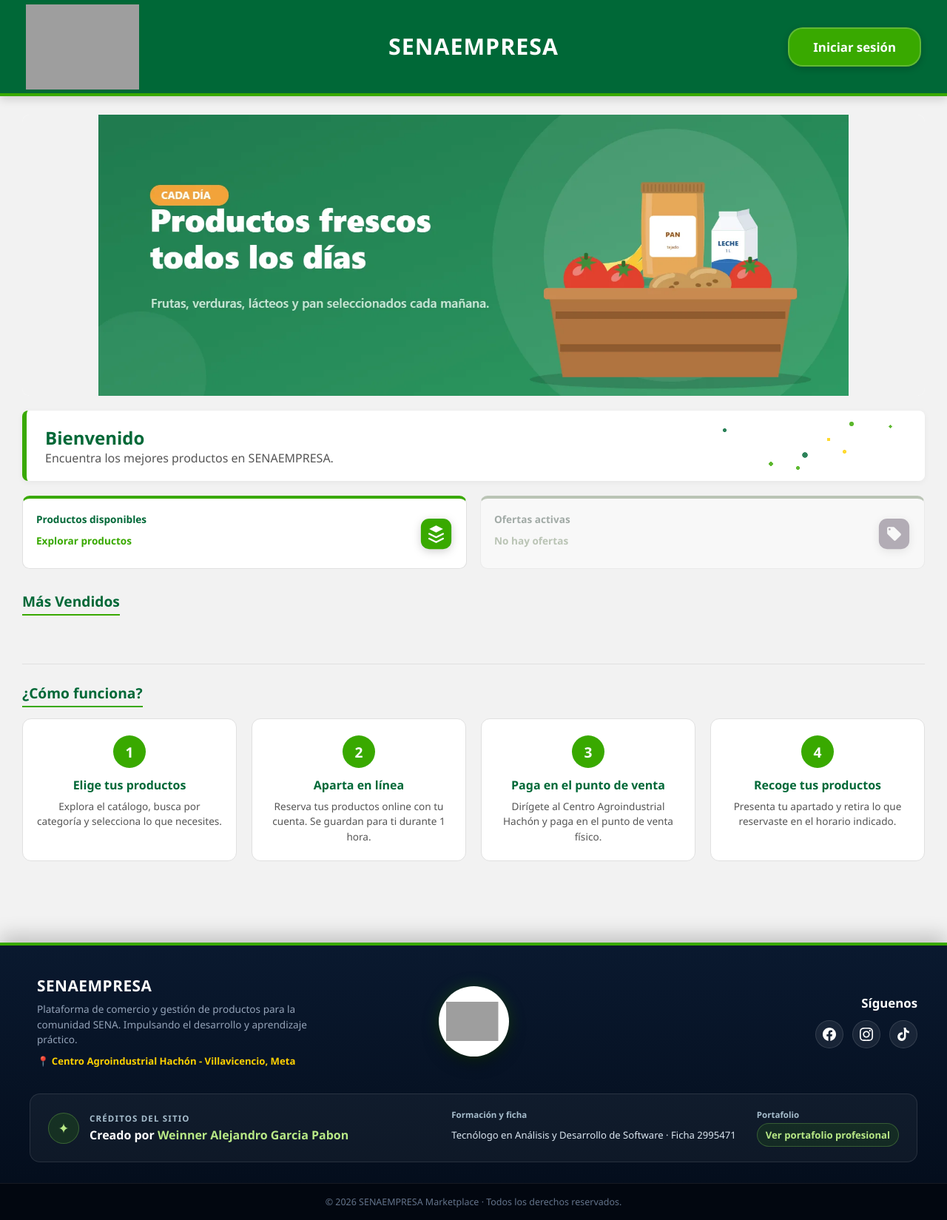
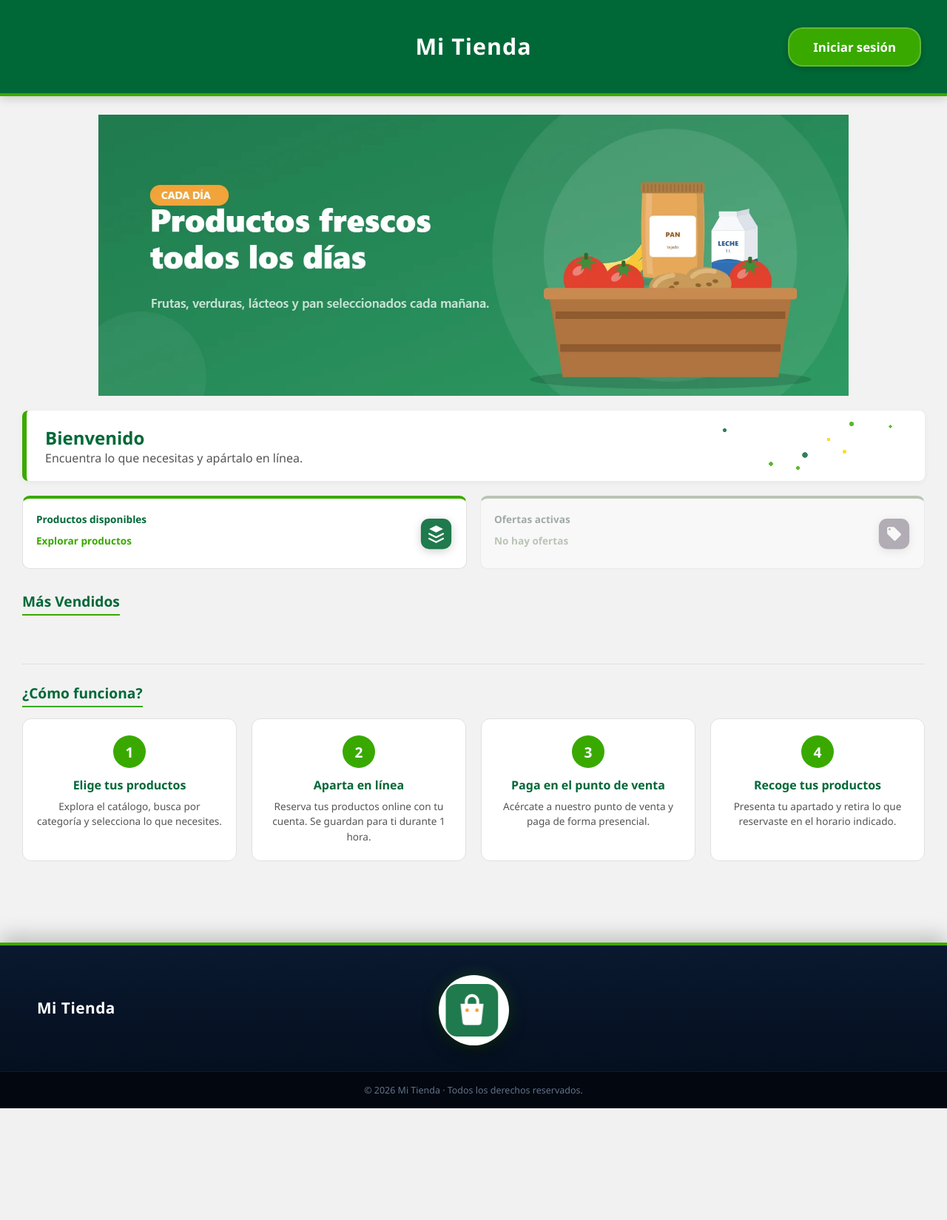
Before and after one commit to pulposky/Marketplace, a Node server app: page / in a window 1280 px wide. Shown: the whole page at 74% size. After the commit the page ends 1498 px from the top, so only its background shows below. Run offline with Node 20, Linux system fonts and the light colour scheme; data that the repository does not hold is empty; grey boxes are pictures that could not be loaded.

Commit message:
feat(vistas): identidad de la tienda en las vistas públicas y sin referencias institucionales
- headMeta en inicio, catálogo, ficha, perfil, apartados y error
- logo, nombre, eslogan, dirección, horario, contacto y redes desde la tienda
- duración del apartado según minutos_expiracion_apartado (partial duracionApartado)
- se elimina el crédito del creador y el banner del perfil
- clases y variables CSS con nombres neutros (logo-marca, --color-primario)

Co-Authored-By: Claude Opus 5.5 <noreply@anthropic.com>

```diff
--- a/public/css/creditoCreador.css
+++ /dev/null
@@ -1,157 +0,0 @@
-/* =============================================
-   CREDITOS Y AUTORIA DEL SITIO
-   ============================================= */
-
-.credito-creador {
-    display: flex;
-    align-items: center;
-    justify-content: space-between;
-    gap: 30px;
-    margin: 0 40px 28px;
-    padding: 20px 24px;
-    color: #dbe7f1;
-    background: rgba(255, 255, 255, .045);
-    border: 1px solid rgba(255, 255, 255, .1);
-    border-radius: 14px;
-    animation: aparecer-credito .65s ease-out both;
-}
-
-.credito-creador-encabezado {
-    display: flex;
-    align-items: center;
-    gap: 14px;
-}
-
-.credito-creador-icono {
-    display: grid;
-    width: 42px;
-    height: 42px;
-    flex: 0 0 42px;
-    place-items: center;
-    color: #b8e986;
-    background: rgba(57, 169, 0, .16);
-    border: 1px solid rgba(142, 218, 89, .3);
-    border-radius: 50%;
-    font-size: 1.2rem;
-    transition: transform .25s ease, background-color .25s ease;
-}
-
-.credito-creador:hover .credito-creador-icono {
-    transform: rotate(-8deg) scale(1.06);
-    background: rgba(57, 169, 0, .25);
-}
-
-.credito-creador-etiqueta {
-    margin: 0 0 4px;
-    color: #a6bdcc;
-    font-size: .72rem;
-    font-weight: 700;
-    letter-spacing: .1em;
-    text-transform: uppercase;
-}
-
-.credito-creador h2 {
-    margin: 0;
-    color: #fff;
-    font-size: 1rem;
-    font-weight: 600;
-}
-
-.credito-creador h2 span {
-    color: #b8e986;
-}
-
-.credito-creador-datos {
-    display: flex;
-    flex-wrap: wrap;
-    justify-content: flex-end;
-    gap: 12px 28px;
-}
-
-.credito-creador-datos p {
-    display: grid;
-    gap: 4px;
-    margin: 0;
-    color: #dbe7f1;
-    font-size: .82rem;
-}
-
-.credito-creador-datos strong {
-    color: #a6bdcc;
-    font-size: .72rem;
-    font-weight: 600;
-}
-
-.credito-creador-datos a {
-    display: inline-flex;
-    width: fit-content;
-    align-items: center;
-    padding: 6px 11px;
-    color: #b8e986;
-    background: rgba(57, 169, 0, .12);
-    border: 1px solid rgba(142, 218, 89, .28);
-    border-radius: 999px;
-    font-weight: 600;
-    text-decoration: none;
-    transition: color .2s ease, background-color .2s ease, border-color .2s ease, transform .2s ease;
-}
-
-.credito-creador-datos a:hover,
-.credito-creador-datos a:focus-visible {
-    color: #fff;
-    background: rgba(57, 169, 0, .32);
-    border-color: rgba(184, 233, 134, .7);
-    transform: translateY(-2px);
-    outline: none;
-}
-
-@keyframes aparecer-credito {
-    from {
-        opacity: 0;
-        transform: translateY(10px);
-    }
-    to {
-        opacity: 1;
-        transform: translateY(0);
-    }
-}
-
-@media (max-width: 850px) {
-    .credito-creador {
-        align-items: flex-start;
-        flex-direction: column;
-        gap: 18px;
-        margin: 0 20px 24px;
-    }
-
-    .credito-creador-datos {
-        justify-content: flex-start;
-        padding-left: 56px;
-    }
-}
-
-@media (max-width: 520px) {
-    .credito-creador {
-        padding: 18px;
-    }
-
-    .credito-creador-datos {
-        flex-direction: column;
-        padding-left: 0;
-    }
-}
-
-@media (prefers-reduced-motion: reduce) {
-    .credito-creador,
-    .credito-creador-icono,
-    .credito-creador-datos a {
-        animation: none;
-        transition: none;
-    }
-
-    .credito-creador:hover .credito-creador-icono,
-    .credito-creador-datos a:hover,
-    .credito-creador-datos a:focus-visible {
-        transform: none;
-    }
-}
--- a/public/css/error.css
+++ b/public/css/error.css
@@ -1,5 +1,5 @@
 :root {
-    --verde-sena: #39A900;
+    --color-primario: #39A900;
     --verde-oscuro: #006837;
     --blanco: #FFFFFF;
     --gris-claro: #F2F2F2;
@@ -32,7 +32,7 @@ body {
     width: 120px;
     height: 120px;
     margin: 0 auto 1.5rem;
-    color: var(--verde-sena);
+    color: var(--color-primario);
     opacity: 0.8;
 }
 
@@ -69,6 +69,6 @@ body {
 }
 
 .error-boton:hover {
-    background-color: var(--verde-sena);
+    background-color: var(--color-primario);
     transform: translateY(-2px);
 }
--- a/public/css/main.css
+++ b/public/css/main.css
@@ -1,7 +1,7 @@
 
 :root {
-    /* Paleta Oficial SENA 2024 */
-    --verde-sena: #39A900;
+    /* Paleta de la marca */
+    --color-primario: #39A900;
     --verde-oscuro: #006837;
     --violeta: #71277B;
     --azul-oscuro: #003B4C;
@@ -351,10 +351,10 @@ body {
 
 .banner-bienvenida::before {
     background-image:
-        radial-gradient(circle, var(--verde-sena) 40%, transparent 45%),
+        radial-gradient(circle, var(--color-primario) 40%, transparent 45%),
         radial-gradient(circle, var(--verde-oscuro) 35%, transparent 40%),
         radial-gradient(circle, var(--amarillo) 40%, transparent 45%),
-        radial-gradient(circle, var(--verde-sena) 30%, transparent 35%),
+        radial-gradient(circle, var(--color-primario) 30%, transparent 35%),
         radial-gradient(circle, var(--verde-oscuro) 35%, transparent 40%);
     background-size: 10px 10px, 14px 14px, 8px 8px, 12px 12px, 9px 9px;
     background-position: 95% 15%, 75% 65%, 85% 40%, 60% 80%, 40% 25%;
@@ -365,9 +365,9 @@ body {
 .banner-bienvenida::after {
     background-image:
         radial-gradient(circle, var(--verde-oscuro) 35%, transparent 40%),
-        radial-gradient(circle, var(--verde-sena) 40%, transparent 45%),
+        radial-gradient(circle, var(--color-primario) 40%, transparent 45%),
         radial-gradient(circle, var(--amarillo) 30%, transparent 35%),
-        radial-gradient(circle, var(--verde-sena) 35%, transparent 40%);
+        radial-gradient(circle, var(--color-primario) 35%, transparent 40%);
     background-size: 12px 12px, 7px 7px, 11px 11px, 9px 9px;
     background-position: 90% 75%, 70% 20%, 50% 60%, 30% 85%;
     background-repeat: no-repeat;
@@ -857,13 +861,13 @@ body {
     align-items: center;
 }
 
-.enlace-logo-sena {
+.enlace-logo-marca {
     display: inline-block;
     text-decoration: none;
     border-radius: 50%;
 }
 
-.contenedor-logo-sena {
+.contenedor-logo-marca {
     width: 95px;
     height: 95px;
     background-color: var(--blanco);
@@ -880,7 +884,7 @@ body {
     will-change: transform, box-shadow;
 }
 
-.logo-sena-footer {
+.logo-marca-footer {
     max-width: 100%;
     max-height: 100%;
     width: auto;
--- a/public/views/error.ejs
+++ b/public/views/error.ejs
@@ -1,10 +1,8 @@
 <!DOCTYPE html>
 <html lang="es">
 <head>
-    <meta charset="UTF-8">
-    <meta name="viewport" content="width=device-width, initial-scale=1.0">
-    <link rel="icon" type="image/png" href="/img/Logo_sena.png">
-    <title><%= codigo %> - Marketplace SENA</title>
+    <%# El error puede ocurrir antes de generar el token CSRF: se pasa vacío en ese caso %>
+    <%- include('partials/headMeta', { titulo: 'Error ' + codigo, csrfToken: typeof csrfToken !== 'undefined' ? csrfToken : '' }) %>
     <link rel="stylesheet" href="/css/error.css">
 </head>
 <body>
--- a/public/views/main.ejs
+++ b/public/views/main.ejs
@@ -2,18 +2,13 @@
 <html lang="es">
 
 <head>
-    <meta charset="UTF-8">
-    <meta name="viewport" content="width=device-width, initial-scale=1.0">
-    <link rel="icon" type="image/png" href="/img/Logo_sena.png">
-    <meta name="csrf-token" content="<%= csrfToken %>">
-    <title>SENAEMPRESA Marketplace</title>
+    <%- include('partials/headMeta', { titulo: 'Inicio' }) %>
     <script nonce="<%= cspNonce %>">
         window.addEventListener('pageshow', function(e) {
             if (e.persisted) window.location.reload();
         });
     </script>
     <link rel="stylesheet" href="/css/main.css">
-    <link rel="stylesheet" href="/css/creditoCreador.css">
     <link rel="stylesheet" href="/css/login.css">
     <link rel="stylesheet" href="/css/registro.css">
     <link rel="stylesheet" href="/css/toast.css">
@@ -25,12 +20,12 @@
     <header class="navbar-superior">
         <!-- Contenedor Izquierdo -->
         <div class="navbar-izquierda">
-            <img src="/img/Logo_SENAEMPRESA.png" alt="Logo SENAEMPRESA" class="imagen">
+            <img src="<%= tienda.logo_url || '/img/marca/logo-default.svg' %>" alt="<%= tienda.nombre %>" class="imagen">
         </div>
 
         <!-- Contenedor Centro -->
                 <div class="marca-navbar">
-            <h2>SENAEMPRESA</h2>
+            <h2><%= tienda.nombre %></h2>
         </div>
 
         <!-- Contenedor Derecho -->
@@ -79,7 +74,7 @@
                     <% } else { %>
                         <h2>Bienvenido</h2>
                         <% } %>
-                            <p>Encuentra los mejores productos en SENAEMPRESA.</p>
+                            <p><%= tienda.eslogan || 'Encuentra lo que necesitas y apártalo en línea.' %></p>
             </div>
 
             <!-- TARJETAS DE ESTADÍSTICAS -->
@@ -92,7 +87,7 @@
                             Explorar productos
                             <svg class="icono-estadistica" viewBox="0 0 48 48" fill="none"
                                 xmlns="http://www.w3.org/2000/svg" aria-hidden="true">
-                                <rect x="2" y="2" width="44" height="44" rx="12" fill="#39A900" />
+                                <rect x="2" y="2" width="44" height="44" rx="12" fill="<%= tienda.color_primario || '#39A900' %>" />
                                 <path d="M14 17l10-5 10 5-10 5-10-5z" fill="#fff" />
                                 <path d="M14 24l10 5 10-5M14 31l10 5 10-5" stroke="#fff" stroke-width="2.5"
                                     stroke-linecap="round" stroke-linejoin="round" />
@@ -265,12 +260,12 @@
                 <div class="tarjeta-proceso">
                     <div class="numero-proceso">2</div>
                     <h4>Aparta en línea</h4>
-                    <p>Reserva tus productos online con tu cuenta. Se guardan para ti durante 1 hora.</p>
+                    <p>Reserva tus productos online con tu cuenta. Se guardan para ti durante <%- include('partials/duracionApartado') %>.</p>
                 </div>
                 <div class="tarjeta-proceso">
                     <div class="numero-proceso">3</div>
                     <h4>Paga en el punto de venta</h4>
-                    <p>Dirígete al Centro Agroindustrial Hachón y paga en el punto de venta físico.</p>
+                    <p><% if (tienda.direccion) { %>Dirígete a <%= tienda.direccion %> y paga en el punto de venta físico.<% } else { %>Acércate a nuestro punto de venta y paga de forma presencial.<% } %></p>
                 </div>
                 <div class="tarjeta-proceso">
                     <div class="numero-proceso">4</div>
@@ -324,8 +319,8 @@
                 <span class="cerrar-modal" id="cerrarModal">&times;</span>
                 <div class="contenedor-login">
                     <div class="marca">
-                        <img src="/img/Logo_sena.png" alt="Logo" class="marca-icono">
-                        <span class="marca-texto">Marketplace</span>
+                        <img src="<%= tienda.logo_url || '/img/marca/logo-default.svg' %>" alt="<%= tienda.nombre %>" class="marca-icono">
+                        <span class="marca-texto"><%= tienda.nombre %></span>
                     </div>
                     <main class="login" role="main">
                         <div class="login-encabezado">
@@ -389,7 +384,7 @@
                     </main>
                     <footer class="pie-pagina">
                         <span class="pie-punto" aria-hidden="true"></span>
-                        SENA · Colombia
+                        <%= tienda.nombre %>
                     </footer>
                 </div>
             </div>
@@ -401,8 +396,8 @@
                 <span class="cerrar-modal" id="cerrarModalRegistro">&times;</span>
                 <div class="contenedor-registro">
                     <div class="marca">
-                        <img src="/img/Logo_sena.png" alt="Logo" class="marca-icono">
-                        <span class="marca-texto">Marketplace</span>
+                        <img src="<%= tienda.logo_url || '/img/marca/logo-default.svg' %>" alt="<%= tienda.nombre %>" class="marca-icono">
+                        <span class="marca-texto"><%= tienda.nombre %></span>
                     </div>
                     <main class="registro" role="main">
                         <div class="registro-encabezado">
@@ -443,70 +438,86 @@
                     </main>
                     <footer class="pie-pagina">
                         <span class="pie-punto" aria-hidden="true"></span>
-                        SENA · Colombia
+                        <%= tienda.nombre %>
                     </footer>
                 </div>
             </div>
         </div>
     </div>
 
-    <!-- FOOTER PRINCIPAL -->
+    <!-- FOOTER PRINCIPAL: solo muestra los datos de la tienda que estén configurados -->
     <footer class="pie-pagina-principal">
         <div class="contenedor-footer">
 
-            <!-- Columna Izquierda: Información -->
+            <!-- Columna Izquierda: Información y contacto -->
             <div class="columna-footer columna-info">
-                <h3>SENAEMPRESA</h3>
-                <p class="descripcion-empresa">
-                    Plataforma de comercio y gestión de productos para la comunidad SENA. Impulsando el desarrollo y
-                    aprendizaje práctico.
-                </p>
-                <p class="ubicacion">📍 Centro Agroindustrial Hachón - Villavicencio, Meta</p>
+                <h3><%= tienda.nombre %></h3>
+                <% if (tienda.descripcion) { %>
+                    <p class="descripcion-empresa"><%= tienda.descripcion %></p>
+                <% } %>
+                <% if (tienda.direccion) { %>
+                    <p class="ubicacion">📍 <%= tienda.direccion %></p>
+                <% } %>
+                <% if (tienda.horario) { %>
+                    <p class="ubicacion">🕒 <%= tienda.horario %></p>
+                <% } %>
+                <% if (tienda.telefono) { %>
+                    <p class="ubicacion">📞 <a href="tel:<%= String(tienda.telefono).replace(/[^\d+]/g, '') %>"><%= tienda.telefono %></a></p>
+                <% } %>
+                <% if (tienda.whatsapp && String(tienda.whatsapp).replace(/\D/g, '')) { %>
+                    <p class="ubicacion">💬 <a href="https://wa.me/<%= String(tienda.whatsapp).replace(/\D/g, '') %>" target="_blank" rel="noopener noreferrer">WhatsApp</a></p>
+                <% } %>
+                <% if (tienda.correo) { %>
+                    <p class="ubicacion">✉️ <a href="mailto:<%= tienda.correo %>"><%= tienda.correo %></a></p>
+                <% } %>
             </div>
 
-            <!-- Columna Central: Logo SENA Destacado -->
+            <!-- Columna Central: Logo de la tienda -->
             <div class="columna-footer columna-centro">
-                <a href="https://betowa.sena.edu.co/" target="_blank" rel="noopener noreferrer" class="enlace-logo-sena"
-                    title="Visitar SENA">
-                    <div class="contenedor-logo-sena">
-                        <img src="/img/Logo_sena.png" alt="Logo SENA" class="logo-sena-footer">
+                <a href="/" class="enlace-logo-marca" title="Inicio">
+                    <div class="contenedor-logo-marca">
+                        <img src="<%= tienda.logo_url || '/img/marca/logo-default.svg' %>" alt="<%= tienda.nombre %>" class="logo-marca-footer">
                     </div>
                 </a>
             </div>
 
-            <!-- Columna Derecha: Redes Sociales -->
+            <!-- Columna Derecha: Redes Sociales (solo las configuradas) -->
+            <% if (tienda.facebook || tienda.instagram || tienda.tiktok) { %>
             <div class="columna-footer columna-redes">
                 <h4>Síguenos</h4>
                 <div class="redes-sociales">
-                    <a href="https://www.facebook.com/people/Sena-Empresa-Cam-Hach%C3%B3n/61563872780107/?locale=es_LA"
-                        target="_blank" aria-label="Facebook" class="icono-red facebook">
+                    <% if (tienda.facebook) { %>
+                    <a href="<%= tienda.facebook %>" target="_blank" rel="noopener noreferrer" aria-label="Facebook" class="icono-red facebook">
                         <svg viewBox="0 0 24 24" width="18" height="18" fill="currentColor">
                             <path
                                 d="M24 12.073c0-6.627-5.373-12-12-12s-12 5.373-12 12c0 5.99 4.388 10.954 10.125 11.854v-8.385H7.078v-3.47h3.047V9.43c0-3.007 1.792-4.669 4.533-4.669 1.312 0 2.686.235 2.686.235v2.953H15.83c-1.491 0-1.956.925-1.956 1.874v2.25h3.328l-.532 3.47h-2.796v8.385C19.612 23.027 24 18.062 24 12.073z" />
                         </svg>
                     </a>
-                    <a href="https://www.instagram.com/senaempresahachon/" target="_blank" aria-label="Instagram"
-                        class="icono-red instagram">
+                    <% } %>
+                    <% if (tienda.instagram) { %>
+                    <a href="<%= tienda.instagram %>" target="_blank" rel="noopener noreferrer" aria-label="Instagram" class="icono-red instagram">
                         <svg viewBox="0 0 24 24" width="18" height="18" fill="currentColor">
                             <path
                                 d="M12 2.163c3.204 0 3.584.012 4.85.07 3.252.148 4.771 1.691 4.919 4.919.058 1.265.069 1.645.069 4.849 0 3.205-.012 3.584-.069 4.849-.149 3.225-1.664 4.771-4.919 4.919-1.266.058-1.644.07-4.85.07-3.204 0-3.584-.012-4.849-.07-3.26-.149-4.771-1.699-4.919-4.92-.058-1.265-.07-1.644-.07-4.849 0-3.204.013-3.583.07-4.849.149-3.227 1.664-4.771 4.919-4.919 1.266-.057 1.645-.069 4.849-.069zm0-2.163c-3.259 0-3.667.014-4.947.072-4.358.2-6.78 2.618-6.98 6.98-.059 1.281-.073 1.689-.073 4.948 0 3.259.014 3.668.072 4.948.2 4.358 2.618 6.78 6.98 6.98 1.281.058 1.689.072 4.948.072 3.259 0 3.668-.014 4.948-.072 4.354-.2 6.782-2.618 6.979-6.98.059-1.28.073-1.689.073-4.948 0-3.259-.014-3.667-.072-4.947-.196-4.354-2.617-6.78-6.979-6.98-1.281-.059-1.69-.073-4.949-.073zm0 5.838c-3.403 0-6.162 2.759-6.162 6.162s2.759 6.163 6.162 6.163 6.162-2.759 6.162-6.163c0-3.403-2.759-6.162-6.162-6.162zm0 10.162c-2.209 0-4-1.79-4-4 0-2.209 1.791-4 4-4s4 1.791 4 4c0 2.21-1.791 4-4 4zm6.406-11.845c-.796 0-1.441.645-1.441 1.44s.645 1.44 1.441 1.44c.795 0 1.439-.645 1.439-1.44s-.644-1.44-1.439-1.44z" />
                         </svg>
                     </a>
-                    <a href="https://tiktok.com" target="_blank" aria-label="TikTok" class="icono-red tiktok">
+                    <% } %>
+                    <% if (tienda.tiktok) { %>
+                    <a href="<%= tienda.tiktok %>" target="_blank" rel="noopener noreferrer" aria-label="TikTok" class="icono-red tiktok">
                         <svg viewBox="0 0 24 24" width="18" height="18" fill="currentColor">
                             <path
                                 d="M12.525.02c1.31-.02 2.61-.01 3.91-.02.08 1.53.63 3.09 1.75 4.17 1.12 1.11 2.7 1.62 4.24 1.79v4.03c-1.44-.05-2.89-.35-4.2-.97-.57-.26-1.1-.59-1.62-.93-.01 2.92.01 5.84-.02 8.75-.08 1.4-.54 2.79-1.35 3.94-1.31 1.92-3.58 3.17-5.91 3.21-1.43.08-2.86-.31-4.08-1.03-2.02-1.19-3.44-3.37-3.65-5.71-.28-2.36.54-4.74 2.19-6.42 1.43-1.47 3.42-2.31 5.48-2.35.45-.02.9.02 1.34.08v4.03c-.34-.07-.69-.11-1.04-.1-.85.01-1.69.32-2.33.88-.86.72-1.35 1.83-1.31 2.96.03.95.48 1.86 1.22 2.45.83.67 1.93.94 2.98.78 1.05-.14 2.01-.8 2.53-1.73.34-.58.53-1.25.53-1.93.02-3.88.01-7.77.01-11.66z" />
                         </svg>
                     </a>
+                    <% } %>
                 </div>
             </div>
+            <% } %>
 
         </div>
 
-        <%- include('partials/creditoCreador') %>
-
         <div class="pie-copyright">
-            <p>&copy; 2026 SENAEMPRESA Marketplace · Todos los derechos reservados.</p>
+            <p>&copy; <%= new Date().getFullYear() %> <%= tienda.nombre %> · Todos los derechos reservados.</p>
         </div>
     </footer>
 
--- a/public/views/partials/creditoCreador.ejs
+++ /dev/null
@@ -1,14 +0,0 @@
-<!-- Espacio para reconocer la autoría y las credenciales profesionales del creador. -->
-<section class="credito-creador" aria-labelledby="tituloCreditoCreador">
-    <div class="credito-creador-encabezado">
-        <span class="credito-creador-icono" aria-hidden="true">✦</span>
-        <div>
-            <p class="credito-creador-etiqueta">Créditos del sitio</p>
-            <h2 id="tituloCreditoCreador">Creado por <span>Weinner Alejandro Garcia Pabon</span></h2>
-        </div>
-    </div>
-    <div class="credito-creador-datos">
-        <p><strong>Formación y ficha</strong><span>Tecnólogo en Análisis y Desarrollo de Software · Ficha 2995471</span></p>
-        <p><strong>Portafolio</strong><a href="https://portafoliosalejandro.github.io/" target="_blank" rel="noopener noreferrer">Ver portafolio profesional</a></p>
-    </div>
-</section>
--- /dev/null
+++ b/public/views/partials/duracionApartado.ejs
@@ -0,0 +1,3 @@
+<%# Texto legible de cuánto dura un apartado según la tienda: "30 minutos", "1 hora", "2 horas". -%>
+<% const _min = Number(tienda.minutos_expiracion_apartado) || 60; -%>
+<%= _min % 60 ? _min + ' minutos' : (_min === 60 ? '1 hora' : (_min / 60) + ' horas') %>
--- a/public/views/partials/modalAyudaRecuperacion.ejs
+++ b/public/views/partials/modalAyudaRecuperacion.ejs
@@ -4,8 +4,8 @@
         <span class="cerrar-modal" id="cerrarModalOlvide" role="button" tabindex="0" aria-label="Cerrar">&times;</span>
         <div class="contenedor-registro">
             <div class="marca">
-                <img src="/img/Logo_sena.png" alt="Logo SENA" class="marca-icono">
-                <span class="marca-texto">Marketplace</span>
+                <img src="<%= tienda.logo_url || '/img/marca/logo-default.svg' %>" alt="<%= tienda.nombre %>" class="marca-icono">
+                <span class="marca-texto"><%= tienda.nombre %></span>
             </div>
             <main class="registro" role="main">
                 <div class="registro-encabezado">
@@ -20,7 +20,7 @@
             </main>
             <footer class="pie-pagina">
                 <span class="pie-punto" aria-hidden="true"></span>
-                SENA · Colombia
+                <%= tienda.nombre %>
             </footer>
         </div>
     </div>
```
Also changed, not shown: other parts of public/css/main.css (+24 -20 lines), public/css/perfil.css (+7 -30 lines), public/css/productoDetalle.css (+7 -7 lines), public/css/productos.css (+28 -28 lines), public/css/verApartados.css (+17 -17 lines), public/views/perfil.ejs (+3 -11 lines), public/views/productoDetalle.ejs (+6 -10 lines), public/views/productos.ejs (+10 -14 lines), public/views/verApartados.ejs (+4 -7 lines).
